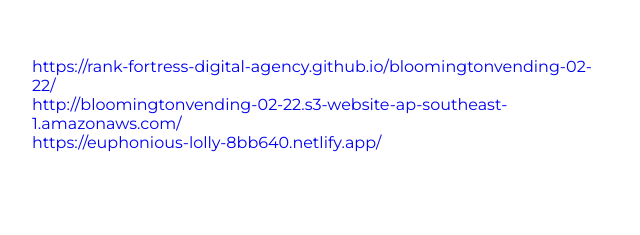
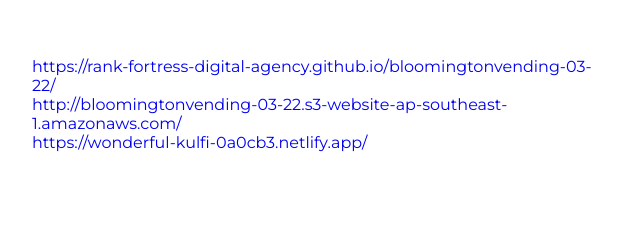
Before and after one commit to Rank-Fortress-Digital-Agency/bloomingtonvending-03-22, a plain HTML site: page index.html in a window 1280 px wide. Shown: the part 7908-8143 px from the top of the page, 136-776 px from the left. Drawn offline with Linux system fonts and the light colour scheme.

Commit message:
Add files via upload

```diff
--- a/index.html
+++ b/index.html
@@ -291,11 +291,11 @@ img {
 
       <section>
             <a target="_bLank"
-                href="https://rank-fortress-digital-agency.github.io/bloomingtonvending-02-22/">https://rank-fortress-digital-agency.github.io/bloomingtonvending-02-22/</a><br>
+                href="https://rank-fortress-digital-agency.github.io/bloomingtonvending-03-22/">https://rank-fortress-digital-agency.github.io/bloomingtonvending-03-22/</a><br>
             <a target="_bLank"
-                href="http://bloomingtonvending-02-22.s3-website-ap-southeast-1.amazonaws.com/">http://bloomingtonvending-02-22.s3-website-ap-southeast-1.amazonaws.com/</a><br>
+                href="http://bloomingtonvending-03-22.s3-website-ap-southeast-1.amazonaws.com/">http://bloomingtonvending-03-22.s3-website-ap-southeast-1.amazonaws.com/</a><br>
             <a target="_bLank"
-                href="https://euphonious-lolly-8bb640.netlify.app/">https://euphonious-lolly-8bb640.netlify.app/</a>
+                href="https://wonderful-kulfi-0a0cb3.netlify.app/">https://wonderful-kulfi-0a0cb3.netlify.app/</a>
 
       </section>
 
```
